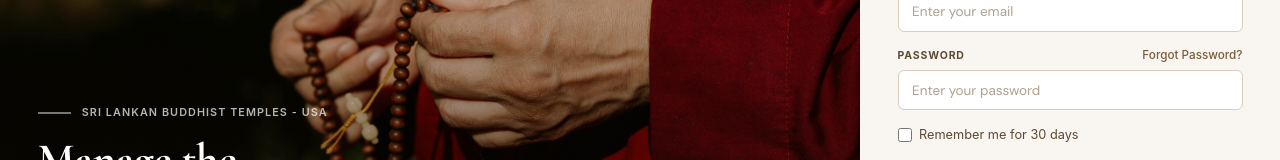
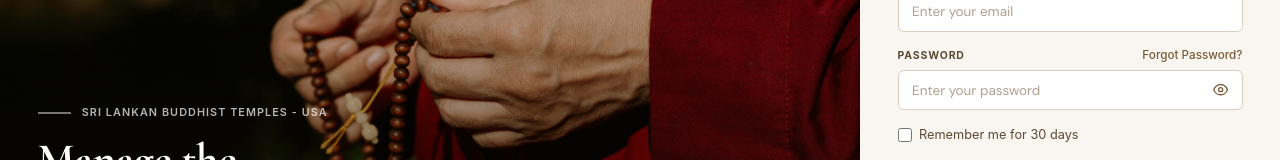
Before and after one commit to shanuka-jay/Project-Shradha, a React (Vite) app in the folder admin/: page /login in a window 1280 px wide. Shown: the part 340-500 px from the top of the page. Built offline with nearby package versions, Linux system fonts and the light colour scheme; no server answers.

Commit message:
show/hide password

```diff
--- a/admin/src/pages/Login.css
+++ b/admin/src/pages/Login.css
@@ -323,6 +323,50 @@
   box-shadow: 0 0 0 3px rgba(200, 135, 62, 0.15);
 }
 
+.lp-password-wrap {
+  position: relative;
+}
+
+.lp-password-wrap input {
+  padding-right: 2.75rem;
+}
+
+.lp-password-toggle {
+  position: absolute;
+  right: 0.45rem;
+  top: 50%;
+  transform: translateY(-50%);
+  width: 2rem;
+  height: 2rem;
+  border: none;
+  border-radius: 4px;
+  background: transparent;
+  color: #7a5c38;
+  cursor: pointer;
+  display: grid;
+  place-items: center;
+}
+
+.lp-password-toggle svg {
+  width: 1.15rem;
+  height: 1.15rem;
+  fill: none;
+  stroke: currentColor;
+  stroke-width: 1.9;
+  stroke-linecap: round;
+  stroke-linejoin: round;
+}
+
+.lp-password-toggle:hover {
+  background: #f2ede6;
+  color: #3d2a11;
+}
+
+.lp-password-toggle:focus-visible {
+  outline: 2px solid rgba(200, 135, 62, 0.45);
+  outline-offset: 1px;
+}
+
 /* ── Remember me ── */
 .lp-remember {
   display: flex;
--- a/admin/src/pages/Login.jsx
+++ b/admin/src/pages/Login.jsx
@@ -11,6 +11,7 @@ export default function Login() {
   const urlResetToken = searchParams.get('resetToken') || ''
   const [username, setUsername] = useState('')
   const [password, setPassword] = useState('')
+  const [showPassword, setShowPassword] = useState(false)
   const [remember, setRemember] = useState(false)
   const [mode, setMode] = useState(urlResetToken ? 'reset' : 'login')
   const [error, setError] = useState('')
@@ -77,6 +78,7 @@ export default function Login() {
     setError('')
     setNotice(message)
     setPassword('')
+    setShowPassword(false)
   }
 
   function showForgotPassword(e) {
@@ -85,6 +87,7 @@ export default function Login() {
     setError('')
     setNotice('')
     setPassword('')
+    setShowPassword(false)
   }
 
   async function handleSubmit(e) {
@@ -214,15 +217,38 @@ export default function Login() {
                     <label htmlFor="lp-password">PASSWORD</label>
                     <a href="#" className="lp-forgot" onClick={showForgotPassword}>Forgot Password?</a>
                   </div>
+                  <div className="lp-password-wrap">
                     <input
                       id="lp-password"
-                    type="password"
+                      type={showPassword ? 'text' : 'password'}
                       placeholder="Enter your password"
                       value={password}
                       onChange={e => setPassword(e.target.value)}
                       autoComplete="current-password"
                       required
                     />
+                    <button
+                      type="button"
+                      className="lp-password-toggle"
+                      onClick={() => setShowPassword(value => !value)}
+                      aria-label={showPassword ? 'Hide password' : 'Show password'}
+                      title={showPassword ? 'Hide password' : 'Show password'}
+                    >
+                      {showPassword ? (
+                        <svg viewBox="0 0 24 24" aria-hidden="true">
+                          <path d="M3 3l18 18" />
+                          <path d="M10.58 10.58A2 2 0 0 0 12 14a2 2 0 0 0 1.42-.58" />
+                          <path d="M9.88 5.09A8.8 8.8 0 0 1 12 4.83c5 0 8.5 4.17 9.5 7.17a11.2 11.2 0 0 1-2.06 3.31" />
+                          <path d="M6.1 6.1C4.31 7.32 3.09 9.18 2.5 12c1 3 4.5 7.17 9.5 7.17 1.56 0 2.97-.41 4.18-1.08" />
+                        </svg>
+                      ) : (
+                        <svg viewBox="0 0 24 24" aria-hidden="true">
+                          <path d="M2.5 12c1-3 4.5-7.17 9.5-7.17S20.5 9 21.5 12c-1 3-4.5 7.17-9.5 7.17S3.5 15 2.5 12z" />
+                          <circle cx="12" cy="12" r="2.8" />
+                        </svg>
+                      )}
+                    </button>
+                  </div>
                 </div>
 
                 <label className="lp-remember">
```
Lines whose indentation alone changed are shown as unchanged.
